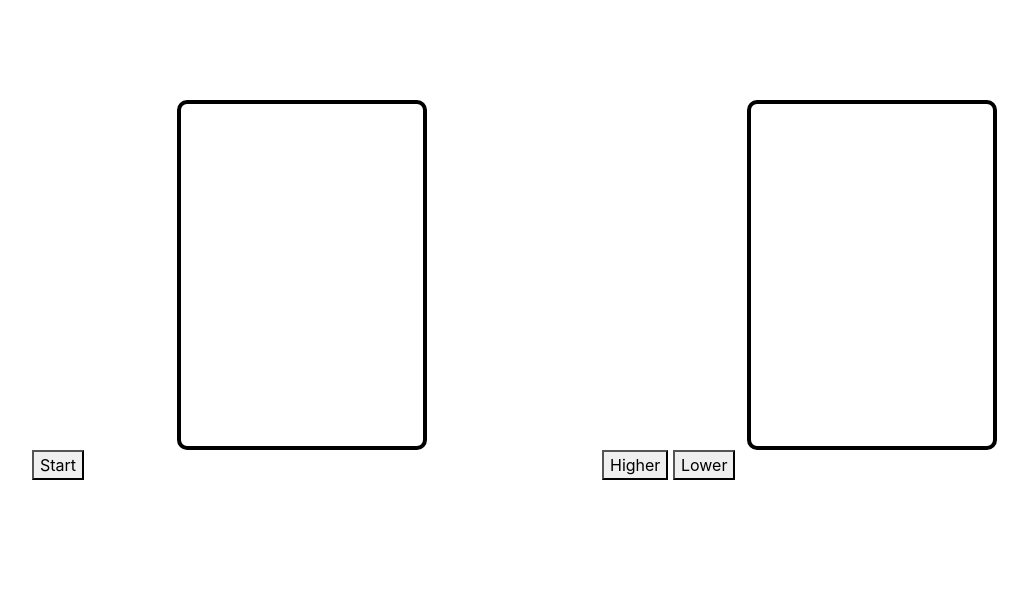
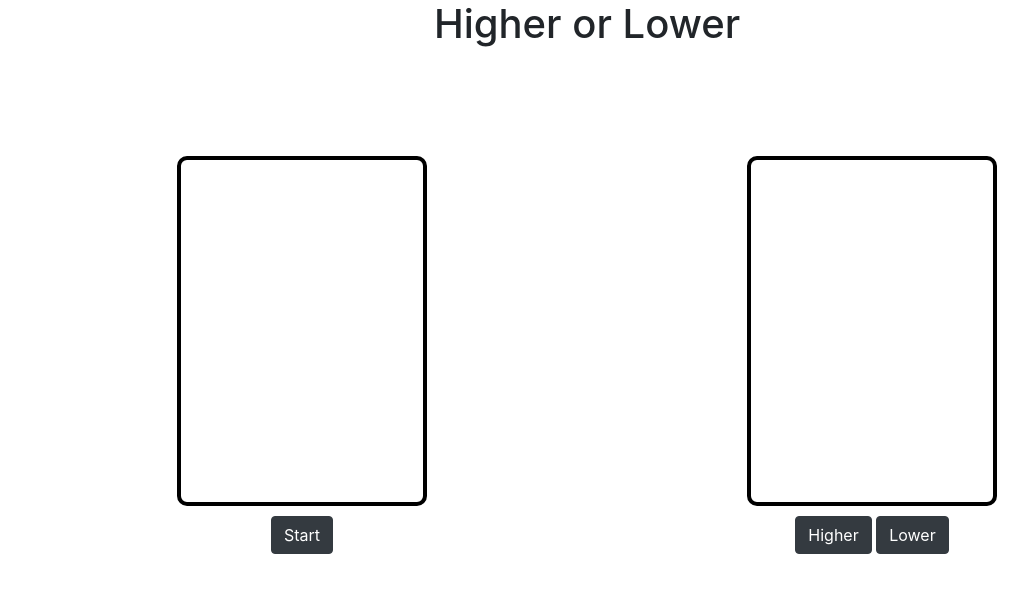
Before and after one commit to arunkal1/Higher-Or-Lower, a plain HTML site: page index.html in a window 1280 px wide. Shown: the whole page, without its empty margins (53-1081 px from the left). Drawn offline with nearby package versions, Linux system fonts and the light colour scheme.

Commit message:
Minor CSS/HTML changes

```diff
--- a/css/style.css
+++ b/css/style.css
@@ -1,3 +1,7 @@
+body{
+  text-align: center;
+}
+
 .card {
   border: solid black 4px;
   border-radius: 10px;
@@ -5,6 +9,7 @@
   margin: 0 auto;
   margin-top: 100px;
   width: 250px;
+  margin-bottom: 10px;
 }
 
 .card2 {
@@ -14,6 +19,7 @@
   margin: 0 auto;
   margin-top: 100px;
   width: 250px;
+  margin-bottom: 10px;
 }
 
 .card_suit{
--- a/index.html
+++ b/index.html
@@ -11,6 +11,10 @@
     <script src="js/app.js" charset="utf-8"></script>
   </head>
   <body>
+
+  <div class="container">
+    <h1>Higher or Lower</h1>
+  </div>
 
   <div class="container">
     <div class="row">
@@ -31,12 +35,12 @@
     <div class="row">
       <div class="col-md-6">
         <!-- <button type="button" name="button" id="buttongen">Generate Random Number</button> -->
-      <button type="button" name="button" id="buttongen">Start</button>
+        <button type="button" name="button" id="buttongen" class="btn btn-dark">Start</button>
         <!-- <button type="button" name="button" id="buttongen2">Generate Second Card</button> -->
       </div>
       <div class="col-md-6">
-      <button type="button" name="button" id="higherbtn">Higher</button>
-      <button type="button" name="button" id="lowerbtn">Lower</button>
+        <button type="button" name="button" id="higherbtn" class="btn btn-dark">Higher</button>
+        <button type="button" name="button" id="lowerbtn" class="btn btn-dark">Lower</button>
       </div>
     </div>
   </div>
```
Lines whose indentation alone changed are shown as unchanged.
